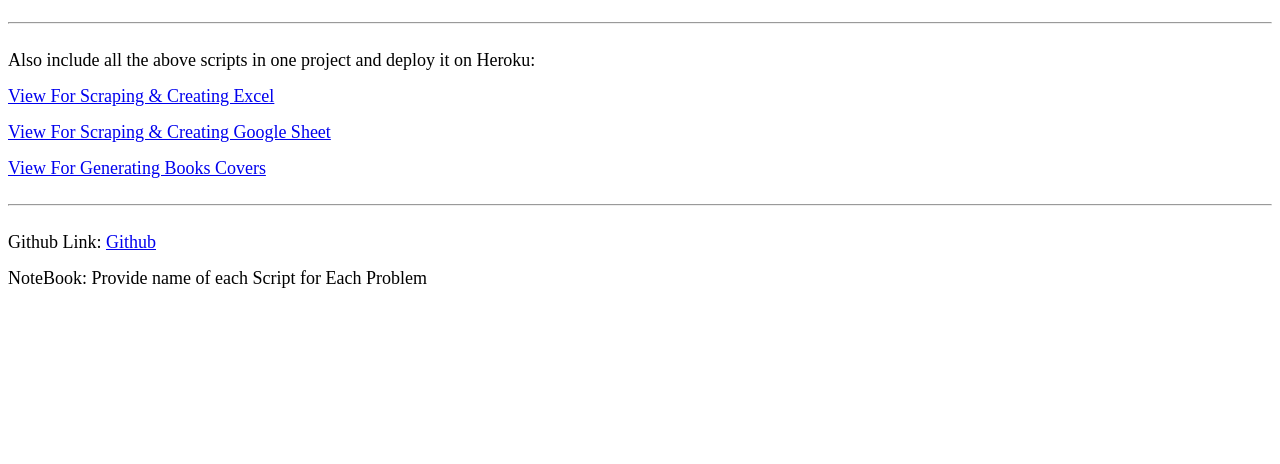
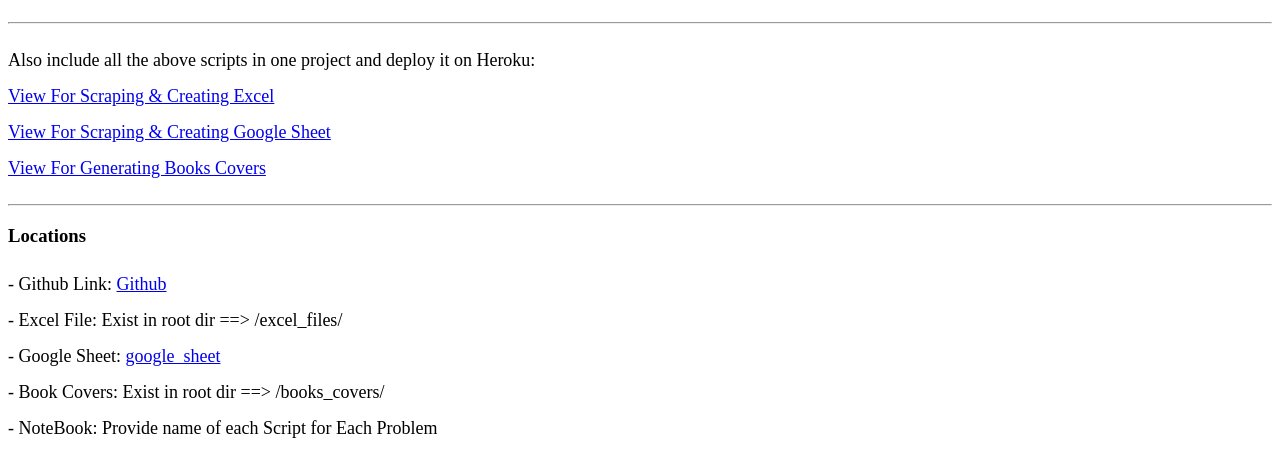
Before and after one commit to dev-omaribrahim/scrapingwiki, a Django app: page / in a window 1280 px wide. Shown: the part 635-1099 px from the top of the page. Before the commit the page ends 923 px from the top, so only its background shows below. Run offline with Django 3.2, Linux system fonts and the light colour scheme; parts of the project's set-up code (start-up, migrations or seed data) failed here and were passed over.

Commit message:
finalize 3

```diff
--- a/templates/index.html
+++ b/templates/index.html
@@ -46,9 +46,14 @@
     <a href="covers/generators/">View For Generating Books Covers</a> <br>
 </p>
 <hr>
+<h3>Locations</h3>
 <p>
-    Github Link: <a href="https://github.com/dev-omaribrahim/scrapingwiki">Github</a> <br>
-    NoteBook: Provide name of each Script for Each Problem
+    - Github Link: <a href="https://github.com/dev-omaribrahim/scrapingwiki">Github</a> <br>
+    - Excel File: Exist in root dir ==> /excel_files/ <br>
+    - Google Sheet: <a href="https://docs.google.com/spreadsheets/d/1MdaJoal9Oz3qVh_7fkuAkARdCnzaKsrARwL-Gh2RV1s/edit#gid=0">google_sheet</a>
+    <br>
+    - Book Covers: Exist in root dir ==> /books_covers/ <br>
+    - NoteBook: Provide name of each Script for Each Problem
 </p>
 </body>
 </html>
```
